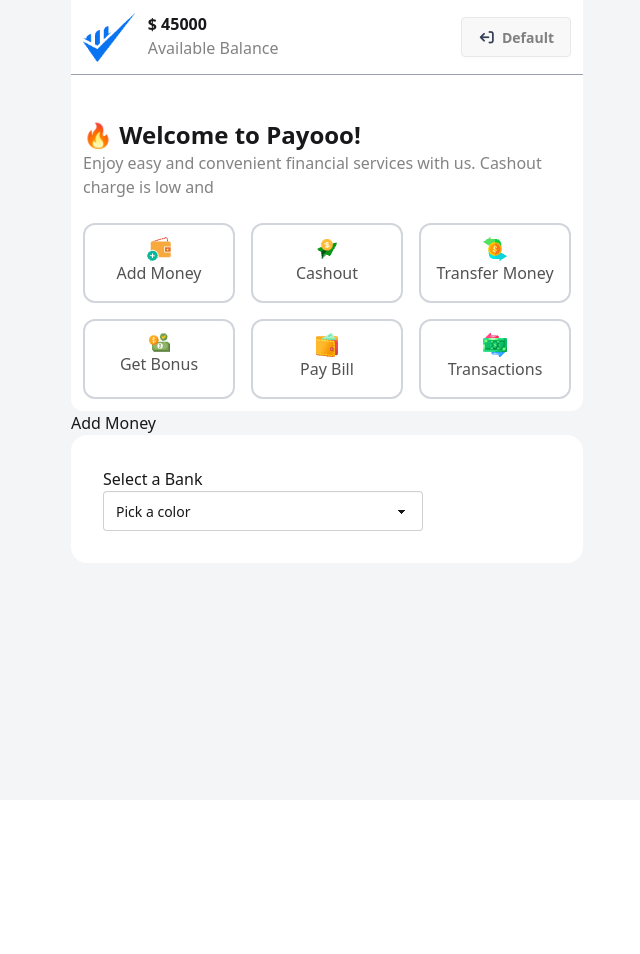
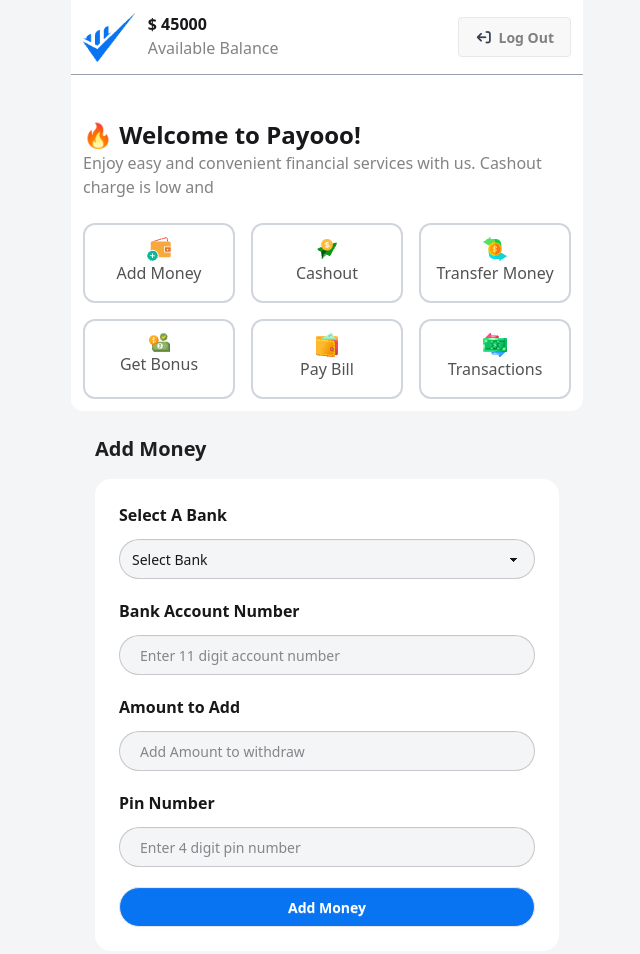
Before and after one commit to Mohammadarman1357/Payoo-Mobile-Bank, a plain HTML site: page home.html in a window 1280 px wide. Shown: the whole page, without its empty margins (313-953 px from the left). Before the commit the page ends 800 px from the top, so only its background shows below. Drawn offline with nearby package versions, Linux system fonts and the light colour scheme.

Commit message:
added add money section

```diff
--- a/home.html
+++ b/home.html
@@ -15,7 +15,7 @@
         crossorigin="anonymous" referrerpolicy="no-referrer" />
 </head>
 
-<body class="bg-[#f4f5f7] h-[100vh]">
+<body class="bg-[#f4f5f7] ">
 
     <div class="max-w-lg mx-auto bg-white rounded-b-xl">
 
@@ -23,14 +23,14 @@
             <div class="flex">
                 <img src="./assets/Group.png" class="h-[50px]" alt="">
                 <div class="ml-3">
-                    <h2 class="font-bold">$ <span>45000</span></h2>
+                    <h2 class="font-bold">$ <span id="available-balance">45000</span></h2>
                     <p class="text-[#08080880]">Available Balance</p>
                 </div>
             </div>
 
             <div>
                 <button class="btn text-[#08080880]">
-                    <i class="fa-solid fa-arrow-right-from-bracket rotate-180 text-gray-700"></i> Default
+                    <i class="fa-solid fa-arrow-right-from-bracket rotate-180 text-gray-700"></i> Log Out
                 </button>
             </div>
         </div>
@@ -71,26 +71,50 @@
 
 
     </div>
-    <div class="all-form-sections max-w-lg mx-auto">
+    <div class="all-form-sections max-w-lg mx-auto p-6">
         <!-- add money -->
         <div>
-            <h1>Add Money</h1>
-            <form class="bg-white rounded-2xl p-8">
+            <h1 class="font-semibold text-xl text-[#080808e6] mb-4">Add Money</h1>
+            <form class="bg-white rounded-2xl p-6">
                 <div>
-                    <h1>Select a Bank</h1>
-                    <select class="select">
-                        <option disabled selected>Pick a color</option>
-                        <option>Crimson</option>
-                        <option>Amber</option>
-                        <option>Velvet</option>
+                    <label class="font-semibold" for="">Select A Bank</label> <br>
+                    <select id="bank" class="select bg-[#f4f5f7] mt-3 rounded-3xl w-full">
+                        <option>Select Bank</option>
+                        <option>AB Bank</option>
+                        <option>IFIC Bank</option>
+                        <option>Dutch Bangla Bank</option>
                     </select>
                 </div>
-                <div></div>
-                <div></div>
-                <div></div>
+
+                <div class="mt-5">
+                    <label class="font-semibold" for="">Bank Account Number</label>
+                    <br>
+                    <input id="account-number" type="text" placeholder="Enter 11 digit account number"
+                        class="input bg-[#f4f5f7] mt-3 px-5 py-4 rounded-3xl w-full" />
+                </div>
+
+                <div class="mt-5">
+                    <label class="font-semibold" for="">Amount to Add</label>
+                    <br>
+                    <input id="add-amount" type="text" placeholder="Add Amount to withdraw"
+                        class="input bg-[#f4f5f7] mt-3 px-5 py-4 rounded-3xl w-full" />
+                </div>
+
+                <div class="mt-5">
+                    <label class="font-semibold" for="">Pin Number</label>
+                    <br>
+                    <input id="add-pin" type="text" placeholder="Enter 4 digit pin number"
+                        class="input bg-[#f4f5f7] mt-3 px-5 py-4 rounded-3xl w-full" />
+                </div>
+
+                <button id="add-money-btn" class="btn bg-[#0874f2] text-white mt-5 w-full rounded-3xl">Add Money</button>
+
             </form>
         </div>
     </div>
+
+    <!-- home.js  -->
+     <script src="./home.js"></script>
 </body>
 
 </html>
--- /dev/null
+++ b/home.js
@@ -0,0 +1,28 @@
+const validPin = 1234
+
+document.getElementById("add-money-btn").addEventListener
+    ("click", function (e) {
+        e.preventDefault()
+        const bank = document.getElementById("bank").value
+        const accountNumber = document.getElementById("account-number").value
+        const amount = parseInt(document.getElementById("add-amount").value)
+
+        const pin = parseInt(document.getElementById("add-pin").value)
+
+
+
+        const availableBalance = parseInt(document.getElementById("available-balance").innerText)
+
+        if (accountNumber.length < 11) {
+            alert("Please provide a valid account number")
+            return;
+        }
+        if (pin !== validPin) {
+            alert("Please provide valid pin number")
+            return;
+        }
+
+        const totalNewAvailableBalance = amount + availableBalance
+
+        document.getElementById('available-balance').innerText = totalNewAvailableBalance
+    })
```
